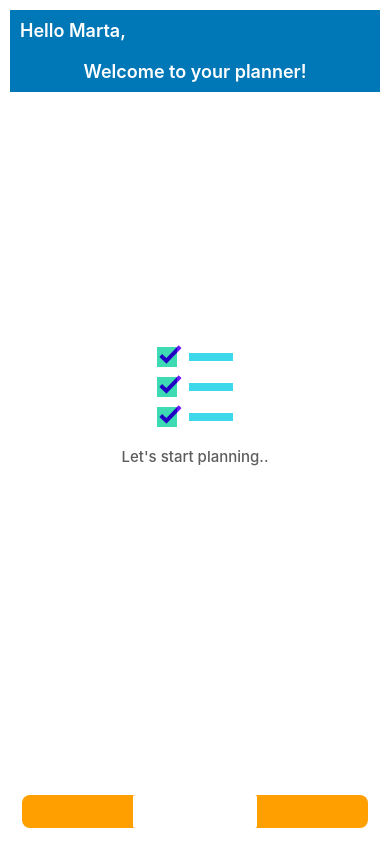
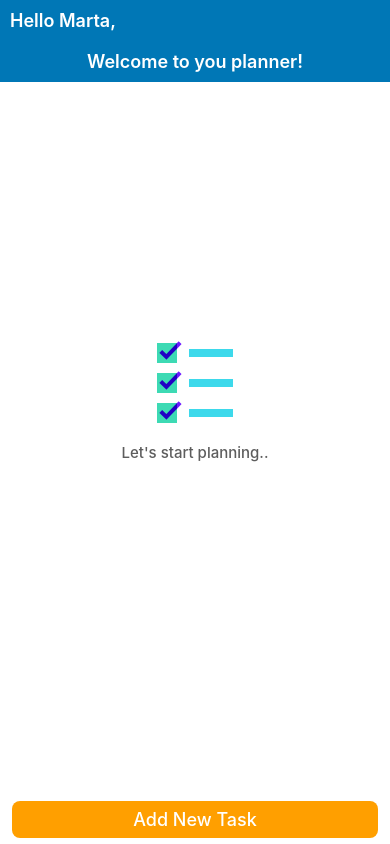
Before and after one commit to snehalk1607/MyDailyPlanner, a React Native app: screen / in a window 390 px wide. Built offline with nearby package versions, Linux system fonts and the light colour scheme.

Commit message:
feat: updated tasklist screen with minor style changes

```diff
--- a/App.tsx
+++ b/App.tsx
@@ -64,11 +64,7 @@ function App(): React.JSX.Element {
   };
 
   return (
-    <SafeAreaView style={[backgroundStyle, {flex:1}]}>
-      <StatusBar
-        barStyle={isDarkMode ? 'light-content' : 'dark-content'}
-        backgroundColor={backgroundStyle.backgroundColor}
-      />
+    <SafeAreaView style={{ backgroundColor:'#0077B6', flex:1}}>
       <ViewTaskList />
     </SafeAreaView>
   );
--- /dev/null
+++ b/src/screens/constants/labels.ts
@@ -0,0 +1,6 @@
+export const LabelsResource ={
+    'TASKLIST_HEADER_USER' : 'Hello Marta,',
+    'TASKLIST_HEADER_WELCOME_TEXT': 'Welcome to you planner!',
+    'TASKLIST_NO_TASKS': "Let's start planning..",
+    'TASKLIST_ADD_TASK_BUTTON': 'Add New Task'
+}
--- a/src/screens/view-tasklist.screen.tsx
+++ b/src/screens/view-tasklist.screen.tsx
@@ -1,8 +1,8 @@
 import React from 'react';
-import { View, Text, Image, Button, TouchableOpacity } from 'react-native';
+import { View, Text, Image, TouchableOpacity } from 'react-native';
 import { viewTaskListStyles } from './view-tasklist.styles';
 import { TaskListImage } from '../../assets';
-import { ColorPallete } from './constants/color-pallete';
+import { LabelsResource } from './constants/labels';
 
 
 export const ViewTaskList = () => {
@@ -10,17 +10,17 @@ export const ViewTaskList = () => {
     const HeaderComponent = () => {
         return (
             <View style={viewTaskListStyles.header}>
-            <Text style={viewTaskListStyles.headerText}>{'Hello Marta,'}</Text>
-            <Text style={[viewTaskListStyles.headerText, {textAlign:'center'}]}>{'Welcome to your planner!'}</Text>
+            <Text style={viewTaskListStyles.headerText}>{LabelsResource.TASKLIST_HEADER_USER}</Text>
+            <Text style={[viewTaskListStyles.headerText, {textAlign:'center'}]}>{LabelsResource.TASKLIST_HEADER_WELCOME_TEXT}</Text>
             </View>
         )
     };
 
     const AddNewTaskButton = () => {
         return (
-             <View style={viewTaskListStyles.footer}>
-               <Button title={'Add New Task'} onPress={() => ''} color={ColorPallete.WHITE}></Button>
-            </View>
+             <TouchableOpacity style={viewTaskListStyles.footer}>
+                <Text style={viewTaskListStyles.addNewTaskText}>{LabelsResource.TASKLIST_ADD_TASK_BUTTON}</Text>
+            </TouchableOpacity>
 
         )
     };
@@ -28,8 +28,8 @@ export const ViewTaskList = () => {
     const EmptyList = () => {
         return (
             <View style={viewTaskListStyles.emptyListView}>
-                <Image source={TaskListImage} resizeMode='cover'/>
-                <Text style={viewTaskListStyles.emptyListText}>{"Let's start planning.."}</Text>
+                <Image source={TaskListImage}/>
+                <Text style={viewTaskListStyles.emptyListText}>{LabelsResource.TASKLIST_NO_TASKS}</Text>
             </View>
         )
     }
--- a/src/screens/view-tasklist.styles.ts
+++ b/src/screens/view-tasklist.styles.ts
@@ -7,7 +7,7 @@ export const viewTaskListStyles =
         rootView: {
             flex:1,
             backgroundColor: 'white',
-            margin: 10
+            marginHorizontal: 0
         },
         header:{
         backgroundColor: ColorPallete.BLUE,
@@ -37,6 +37,12 @@ export const viewTaskListStyles =
             fontWeight: '500',
             paddingVertical: 12,
             color: ColorPallete.GREY
+        },
+        addNewTaskText:{
+            fontSize: 18,
+            color: ColorPallete.WHITE,
+            fontWeight: '500',
+            paddingVertical: 8
         }
 
 
```
